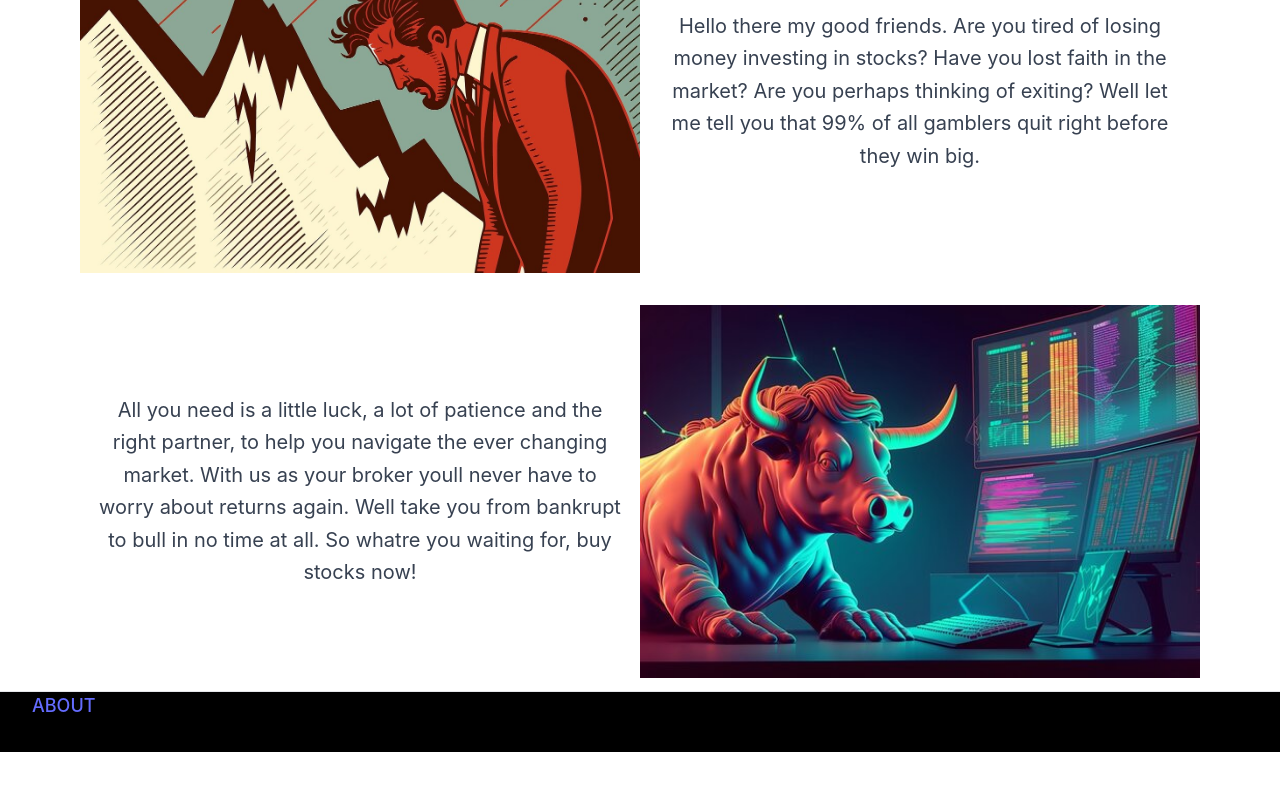
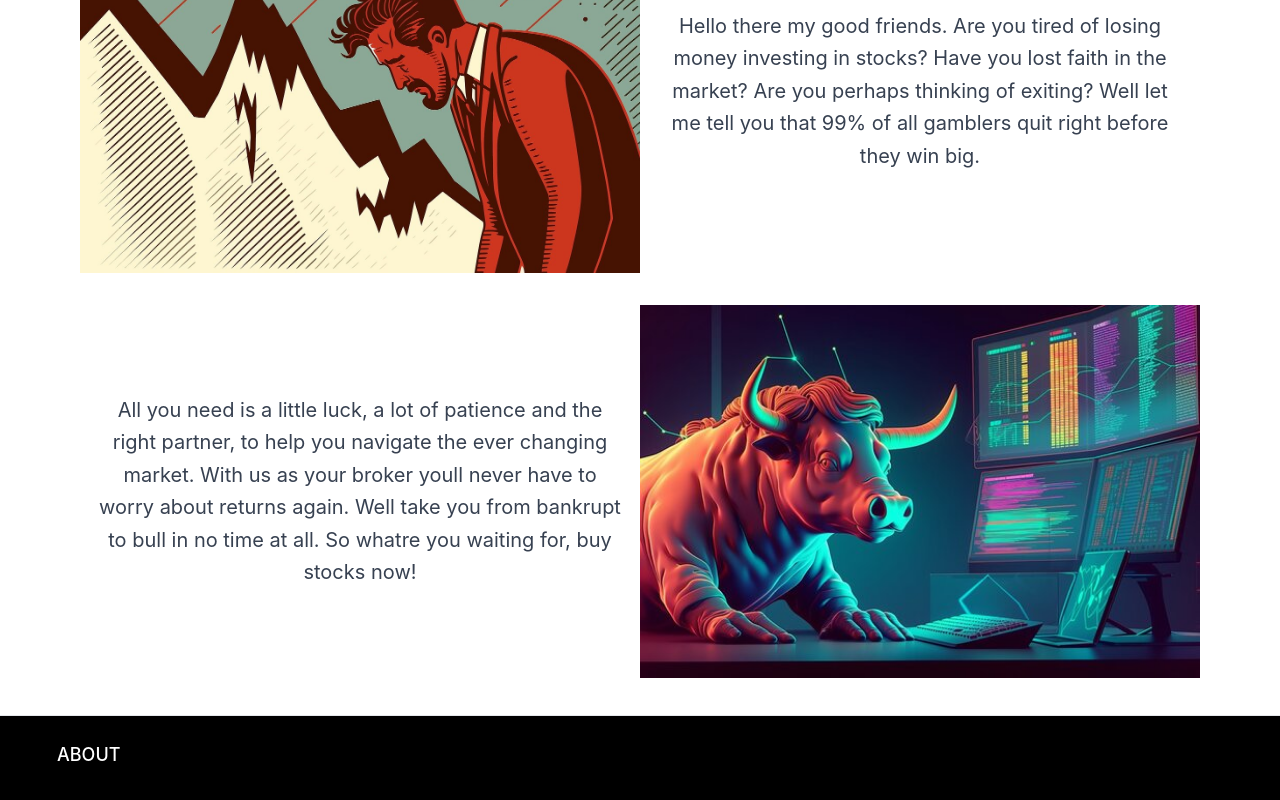
Before and after one commit to S-Pushkar/stock-market, a React (Vite) app: page / in a window 1280 px wide. Shown: the part 294-1094 px from the top of the page. Before the commit the page ends 1046 px from the top, so only its background shows below. Built offline with nearby package versions, Linux system fonts and the light colour scheme.

Commit message:
css setup for footer

```diff
--- a/src/App.css
+++ b/src/App.css
@@ -40,3 +40,23 @@
 .read-the-docs {
   color: #888;
 }
+.link{
+	padding: 5px;
+	color: white;
+}
+.link:hover{
+	padding: 5px;
+	color: black;
+	background-color:rgba(255, 255, 255, 0.9);
+	box-shadow: 0 0 5px 5px rgba(255, 255, 255);
+}
+.foot-stuff {
+	display: flex;
+	padding:20px;
+	justify-content: space-between;
+}
+.foot-stuff Link{
+	display: inline-block;
+	width: auto;
+	text-align: center;
+}
--- a/src/App.jsx
+++ b/src/App.jsx
@@ -48,8 +48,9 @@ function App() {
 
 				<hr />
 				<footer className='flex justify-start bg-[#000000]'>
-
-					<Link className={currentPage == 'About' ? 'sm:text-xs lg:text-lg ml-8 mr-8 mb-8 text-[rgb(115,218,230)]' : 'sm:text-xs lg:text-lg ml-8 mr-8 mb-8'} to="/about">ABOUT</Link>
+					<div className={`foot-stuff`}>
+						<Link className={`link ${currentPage == 'About' ? 'sm:text-xs lg:text-lg ml-8 mr-8 mb-8 text-[rgb(115,218,230)]' : 'sm:text-xs lg:text-lg ml-8 mr-8 mb-8'}`} to="/about" style={{padding:'5px'}}>ABOUT</Link>
+					</div>
 				</footer>
 			</div>
 		</PageContext.Provider>
--- a/src/Home.jsx
+++ b/src/Home.jsx
@@ -38,7 +38,7 @@ export default function Home() {
 				bull in no time at all. So whatre you waiting for, buy stocks now!</p>
 
 				</div>
-				<div className="bg-grey-400 p-2 rounded flex justify-center items-center"
+				<div className="bg-grey-400 p-4 rounded flex justify-center items-center"
 					style={{
 					backgroundImage: `url(${backgroundImage2})`,
 					backgroundSize: 'contain',
@@ -47,6 +47,7 @@ export default function Home() {
 					}}>
 				</div>
 			</div>
+			<br></br>
         </div>
     );
 }
```
